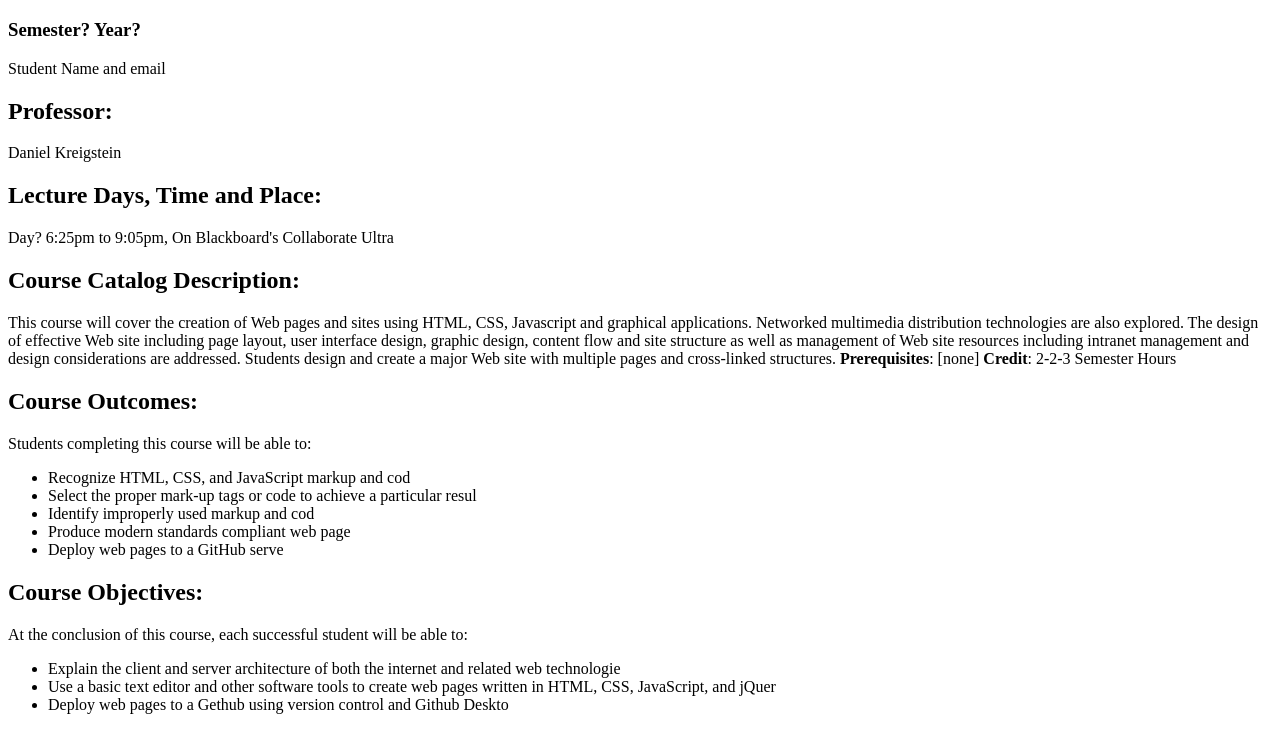
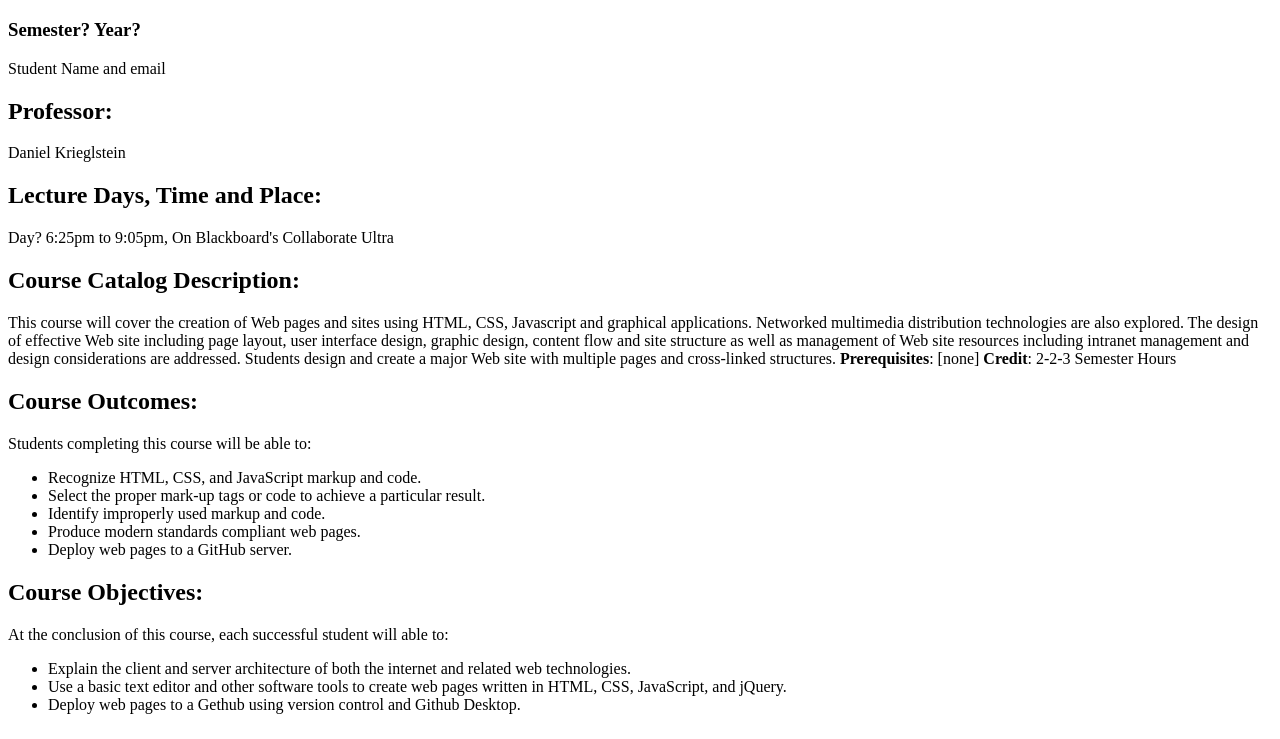
Before and after one commit to leugimnat/Lab-2-Module-1-Introduction-Coursera, a plain HTML site: page index.html in a window 1280 px wide. Shown: the part 61-800 px from the top of the page. Drawn offline with Linux system fonts and the light colour scheme.

Commit message:
updates to the spacing and missing words.

```diff
--- a/index.html
+++ b/index.html
@@ -9,7 +9,7 @@
  <h3>Semester? Year?</h3>
  <p>Student Name and email</p>
  <h2>Professor:</h2>
-	<p>Daniel Kreigstein</p>
+ <p>Daniel Krieglstein</p>
  <h2>Lecture Days, Time and Place:</h2>
  <p>Day? 6:25pm to 9:05pm, On Blackboard's Collaborate Ultra</p>
  <h2>Course Catalog Description:</h2>
@@ -17,18 +17,18 @@
  <h2>Course Outcomes:</h2>
 <p>Students completing this course will be able to:</p>
 <ul>
-		<li>Recognize HTML, CSS, and JavaScript markup and cod</li>
-		<li>Select the proper mark-up tags or code to achieve a particular resul</li>
-		<li>Identify improperly used markup and cod</li>
-		<li>Produce modern standards compliant web page</li>
-		<li>Deploy web pages to a GitHub serve</li>
+ <li>Recognize HTML, CSS, and JavaScript markup and code.</li>
+ <li>Select the proper mark-up tags or code to achieve a particular result.</li>
+ <li>Identify improperly used markup and code.</li>
+ <li>Produce modern standards compliant web pages.</li>
+ <li>Deploy web pages to a GitHub server.</li>
 </ul>
 <h2>Course Objectives:</h2>
-	<p>At the conclusion of this course, each successful student will be able to:</p>
+<p>At the conclusion of this course, each successful student will able to:</p>
 <ul>
-		<li>Explain the client and server architecture of both the internet and related web technologie</li>
-		<li>Use a basic text editor and other software tools to create web pages written in HTML, CSS, JavaScript, and jQuer</li>
-		<li>Deploy web pages to a Gethub using version control and Github Deskto</li>
+ <li>Explain the client and server architecture of both the internet and related web technologies.</li>
+ <li>Use a basic text editor and other software tools to create web pages written in HTML, CSS, JavaScript, and jQuery.</li>
+ <li>Deploy web pages to a Gethub using version control and Github Desktop.</li>
 </ul>
 </body>
 </hmtl>
```
Lines whose indentation alone changed are shown as unchanged.
